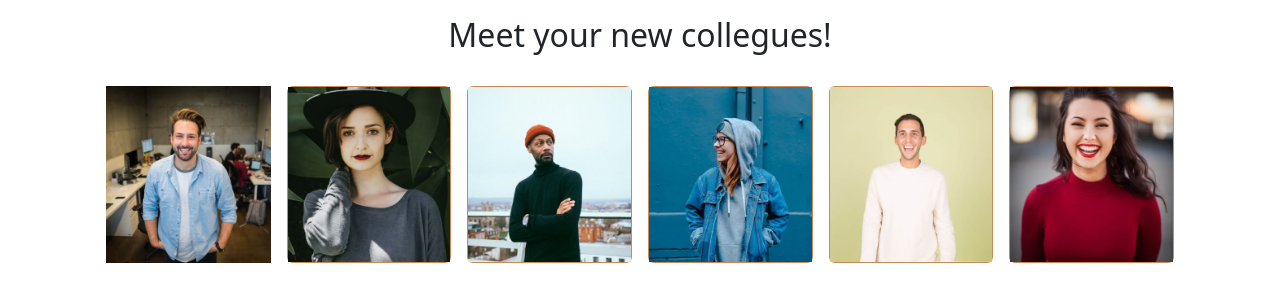
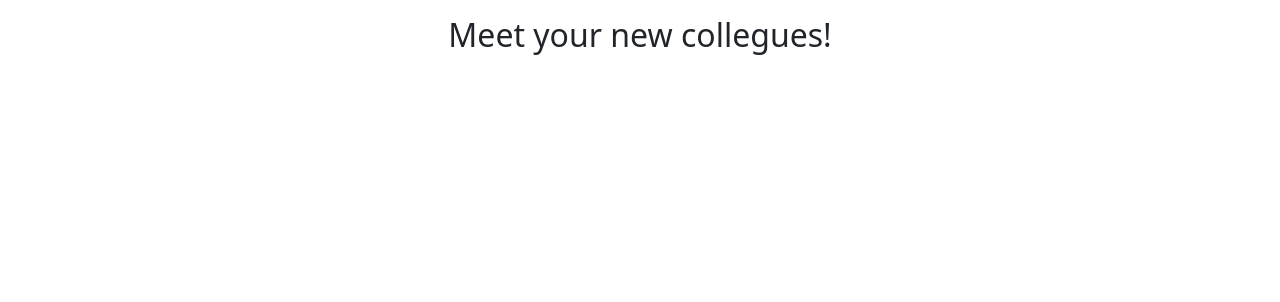
Before and after one commit to NataliyaShevchuk/js-our-team, a plain HTML site: page index.html in a window 1280 px wide. Drawn offline with nearby package versions, Linux system fonts and the light colour scheme.

Commit message:
cancellato htmlm- lo faccio in js

```diff
--- a/index.html
+++ b/index.html
@@ -13,48 +13,7 @@
     <div class="container">
         <h2 class="m-3 text-center">Meet your new collegues!</h2>
         <div class="row m-3 g-3">
-            <div class="col-2">
-                <div id="card mycard">
-                    <img src="img/wayne-barnett-founder-ceo.jpg" alt="">
-                    <div id="spazio-info"></div>
 
-                </div>
-            </div>
-            <div class="col-2">
-                <div class="card mycard">
-                    <img src="img/angela-caroll-chief-editor.jpg" alt="">
-                    <div id="spazio-info"></div>
-
-                </div>
-            </div>
-            <div class="col-2">
-                <div class="card mycard">
-                    <img src="img/walter-gordon-office-manager.jpg" alt="">
-                    <div id="spazio-info"></div>
-
-                </div>
-            </div>
-            <div class="col-2 ">
-                <div class="card mycard">
-                    <img src="img/angela-lopez-social-media-manager.jpg" alt="">
-                    <div id="spazio-info"></div>
-
-                </div>
-            </div>
-            <div class="col-2">
-                <div class="card mycard">
-                    <img src="img/scott-estrada-developer.jpg" alt="">
-                    <div id="spazio-info"></div>
-
-                </div>
-            </div>
-            <div class="col-2">
-                <div class="card mycard">
-                    <img src="img/barbara-ramos-graphic-designer.jpg" alt="">
-                    <div id="spazio-info"></div>
-                </div>
-            </div>
-        </div>
     </div>
 
 
```
